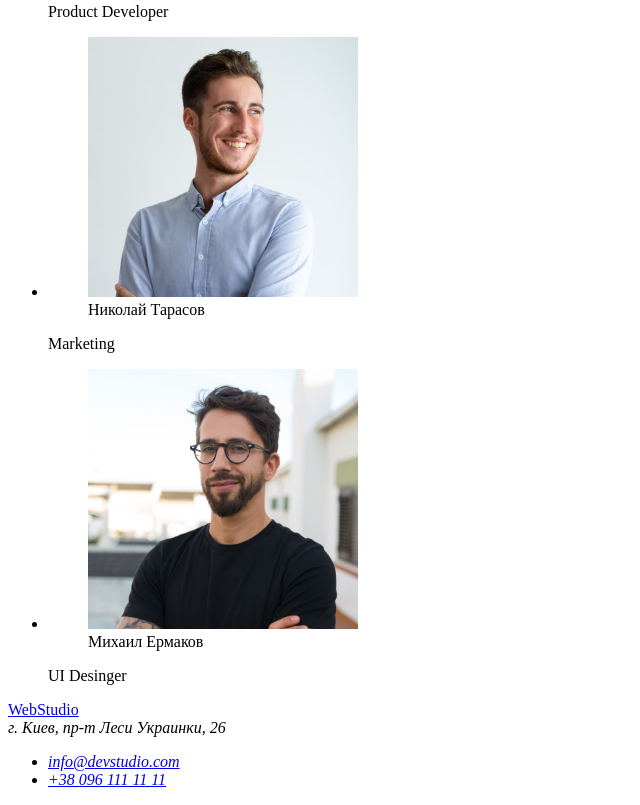
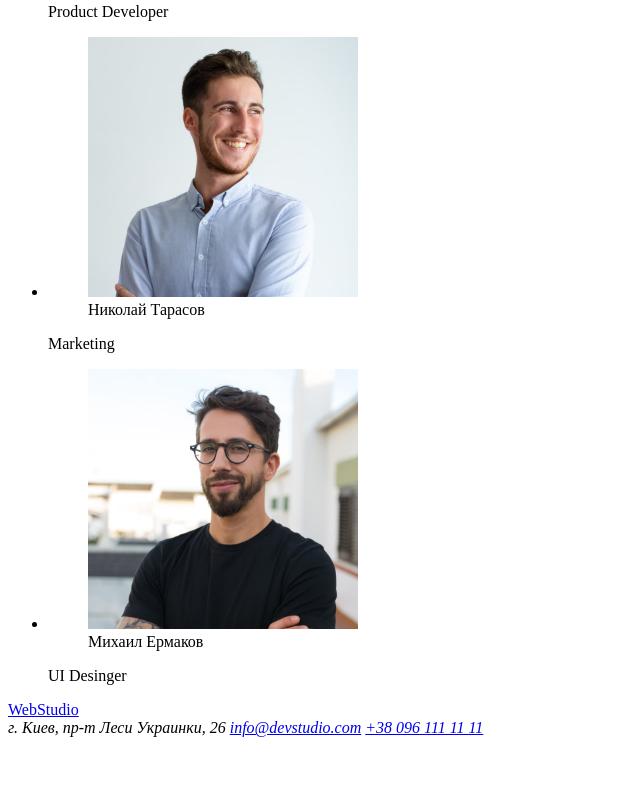
Before and after one commit to bezdarshadow/goit-markup-hw-01, a plain HTML site: page index.html in a window 1280 px wide. Shown: the part 2248-3053 px from the top of the page, without its empty margins (0-640 px from the left). After the commit the page ends 2993 px from the top, so only its background shows below. Drawn offline with Linux system fonts and the light colour scheme.

Commit message:
Был переделан подвал
Изменён адрес

```diff
--- a/index.html
+++ b/index.html
@@ -102,13 +102,11 @@
     </section>
     </main>
     <footer>
-        <a href="/">WebStudio</a>
+        <a href="./index.html">WebStudio</a>
         <address>
             г. Киев, пр-т Леси Украинки, 26
-            <ul>
-                <li><a lang="eu" href="mailto:info@devstudio.com">info@devstudio.com</a></li>
-                <li><a href="tel:+380961111111">+38 096 111 11 11</a></li>
-            </ul>
+            <a lang="eu" href="mailto:info@devstudio.com">info@devstudio.com</a>
+            <a href="tel:+380961111111">+38 096 111 11 11</a>
         </address>
     </footer>
 </body>
```
